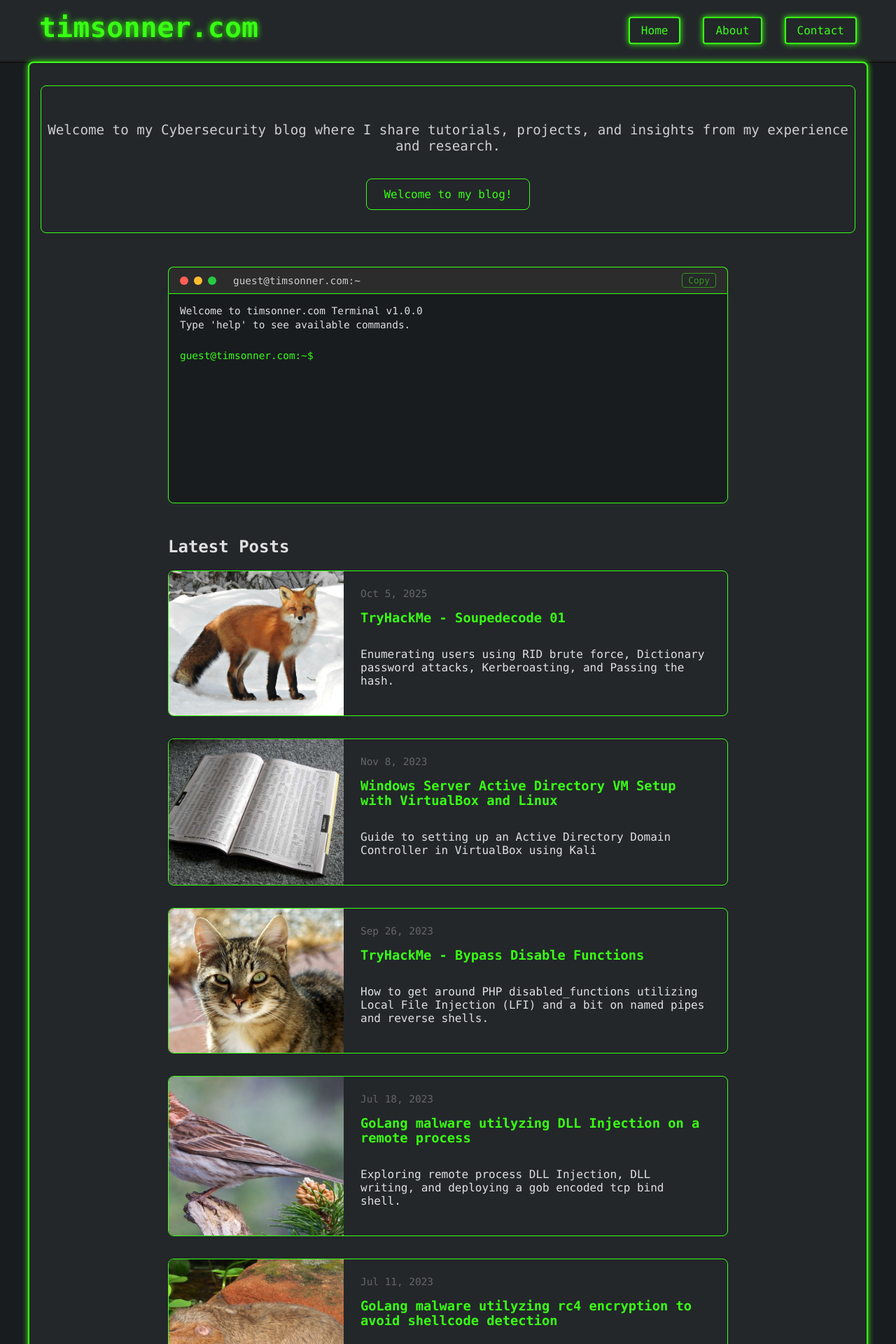
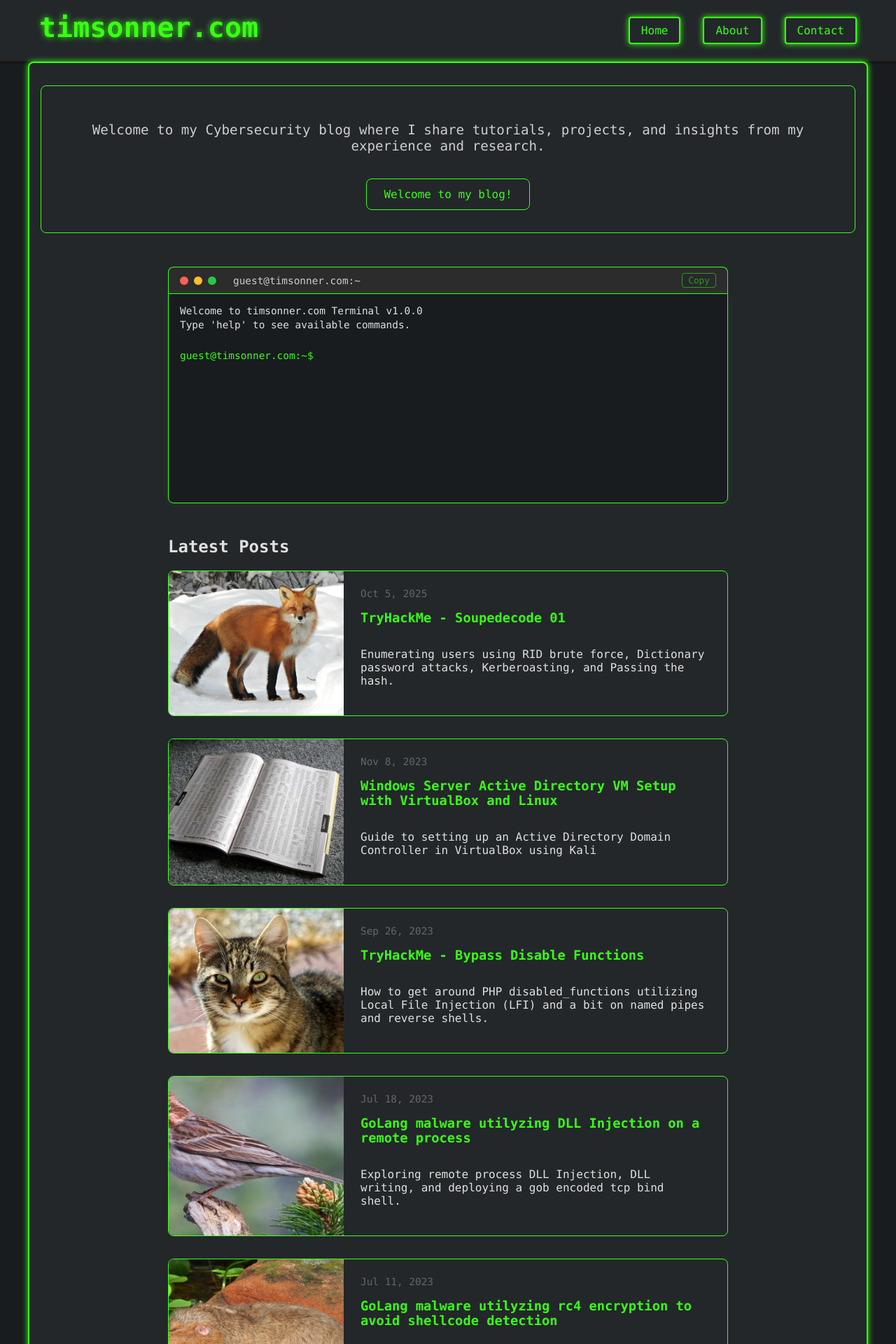
Before and after one commit to timsonner/timsonner.github.io, a Jekyll site: the page built from index.html, in a window 1280 px wide. Shown: the top 1920 px of the page at 70% size. Built offline with Jekyll 4.4.1, drawn with Linux system fonts in a browser that asks for light colours.

Commit message:
Update main.scss
added horizontal padding to site-description

```diff
--- a/assets/main.scss
+++ b/assets/main.scss
@@ -252,6 +252,8 @@ a:hover {
 
 .site-description {
   font-size: 1.2rem;
+  padding-left: 1.5rem;
+  padding-right: 1.5rem;
   opacity: 0.9;
   color: $color-text-main;
   font-family: inherit;
```
